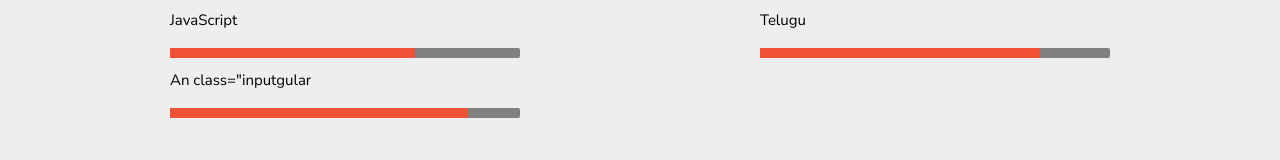
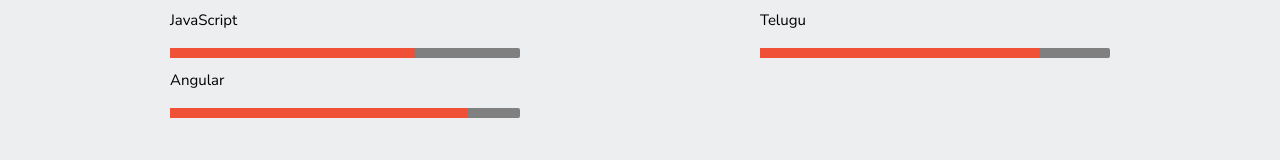
Before and after one commit to Kartik2224/Portfolio, a plain HTML site: page index.html in a window 1280 px wide. Shown: the part 1593-1753 px from the top of the page. Drawn offline with Linux system fonts and the light colour scheme.

Commit message:
Update index.html

```diff
--- a/index.html
+++ b/index.html
@@ -96,7 +96,7 @@
                         <li><progress max="100" value="70"></progress></li>
                         <li>JavaScript</li>
                         <li><progress max="100" value="70"></progress></li>
-                        <li>An class="inputgular</li>
+                        <li>Angular</li>
                         <li><progress max="100" value="85"></progress></li>
                     </ul>
                 </div>
```
